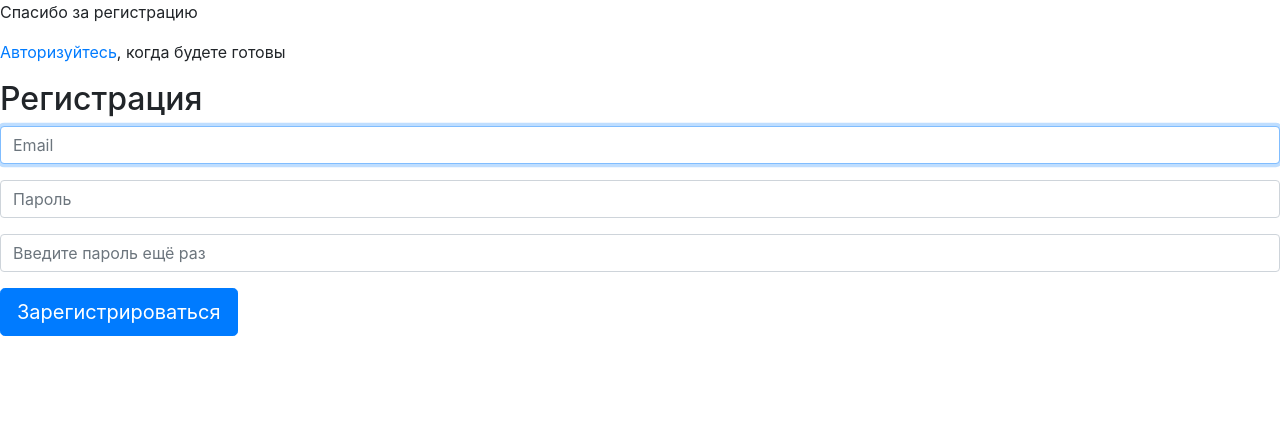
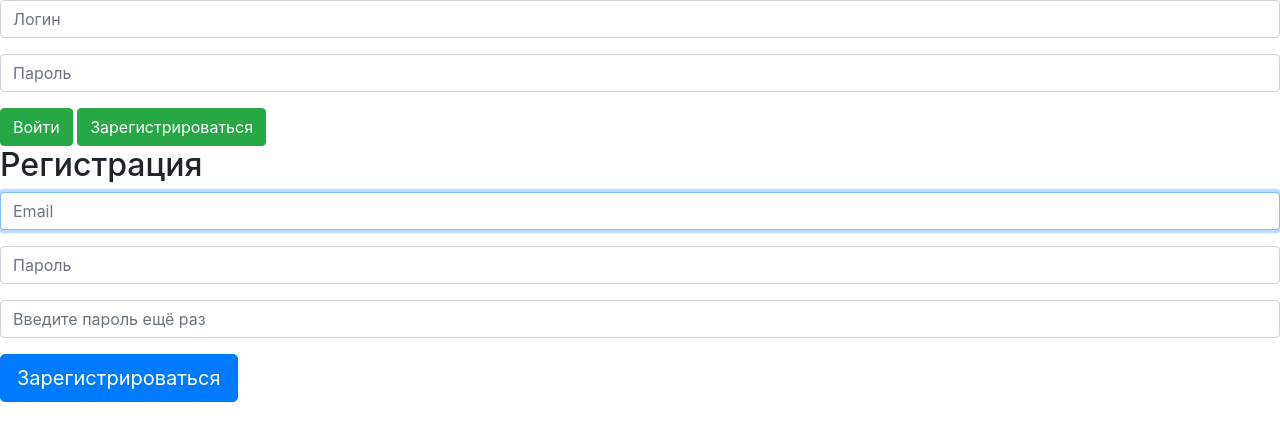
Before and after one commit to redlolgeerf/diary_bees, a Django app: page /registration/ in a window 1280 px wide. Shown: the top 441 px of the page. Run offline with Django 3.2, Linux system fonts and the light colour scheme; some libraries are stand-ins or nearby versions.

Commit message:
added login and logout

```diff
--- a/bees/forms.py
+++ b/bees/forms.py
@@ -33,3 +33,32 @@ class RegisterForm(forms.ModelForm):
     class Meta:
         model = User
         fields = ['email', 'password', 'password_repeat']
+
+class LoginForm(forms.ModelForm):
+    email = forms.CharField(help_text="Email")
+    password = forms.CharField(widget=forms.PasswordInput(), help_text="Пароль")
+
+    #def clean_email(self):
+        #data = self.cleaned_data['email']
+        #try:
+            #us = User.objects.get(email=data)
+            #raise forms.ValidationError("Пользователь с таким email уже существует.")
+        #except User.DoesNotExist:
+            #pass
+        #return data
+
+    #def clean(self):
+        #cleaned_data = super(RegisterForm, self).clean()
+        #password = cleaned_data.get('password')
+        #password_repeat = cleaned_data.get('password_repeat')
+
+        #if password != password_repeat:
+            #msg = "Введённые пароли должны совпадать."
+            #self._errors["password"] = self.error_class([msg])
+            #del cleaned_data["password"]
+            #del cleaned_data["password_repeat"]
+        #return cleaned_data
+
+    class Meta:
+        model = User
+        fields = ['email', 'password']
--- a/bees/templates/header.html
+++ b/bees/templates/header.html
@@ -0,0 +1,17 @@
+
+{% if user.is_authenticated %}
+    <p>Привет!</p>
+    <a href='/logout/' class="btn btn-warning">Выйти</a>
+{% else %}
+  <form id="login_form" method="post" action="{% url 'login' %}">
+    {% csrf_token %}
+    <div class="form-group">
+      <input type="text" placeholder="Логин" class="form-control" name="username">
+    </div>
+    <div class="form-group">
+      <input type="password" placeholder="Пароль" class="form-control" name="password">
+    </div>
+    <button type="submit" class="btn btn-success">Войти</button>
+    <a href='{% url 'registration' %}' class="btn btn-success">Зарегистрироваться</a>
+  </form>
+{% endif %}
--- a/bees/templates/registration.html
+++ b/bees/templates/registration.html
@@ -1,10 +1,6 @@
 {% extends "base.html" %}
 
 {% block main %}
-  <p>Спасибо за регистрацию</p>
-
-  <p><a href="/login/">Авторизуйтесь</a>, когда будете готовы</p>
-
   <form class="form-signin span8" id="user_form" method="post" action="{% url 'registration' %}">
       {% csrf_token %}
 
--- a/bees/urls.py
+++ b/bees/urls.py
@@ -1,8 +1,10 @@
 from django.conf.urls import patterns, url
 
-from bees.views import index, RegistrationView
+from bees.views import index, RegistrationView, LoginView, logout
 
 urlpatterns = patterns('',
     url(r'registration/', RegistrationView.as_view(), name='registration'),
+    url(r'login/', LoginView.as_view(), name='login'),
+    url(r'logout/', logout, name='logout'),
     url(r'.*', index, name='index'),
 )
--- a/bees/views.py
+++ b/bees/views.py
@@ -1,7 +1,8 @@
-from django.shortcuts import render
+from django.shortcuts import render, get_object_or_404, redirect
 from django.views.generic.edit import FormView
+from django.contrib.auth import authenticate, login, logout
 
-from bees.forms import RegisterForm
+from bees.forms import RegisterForm, LoginForm
 
 def index(request):
     pass
@@ -16,3 +17,19 @@ class RegistrationView(FormView):
         user.set_password(user.password)
         user.save()
         return super(RegistrationView, self).form_valid(form)
+
+class LoginView(FormView):
+    template_name = 'login.html'
+    form_class = LoginForm
+    success_url = '/thanks/'
+
+    def form_valid(self, form):
+        user = form.save()
+        user = authenticate(username=user.username, password=user.password)
+        login(self.request, user)
+
+        return super(LoginView, self).form_valid(form)
+
+def user_logout(request):
+    logout(request)
+    return redirect('index')
```
Also changed, not shown: bees/templates/login.html (added).
